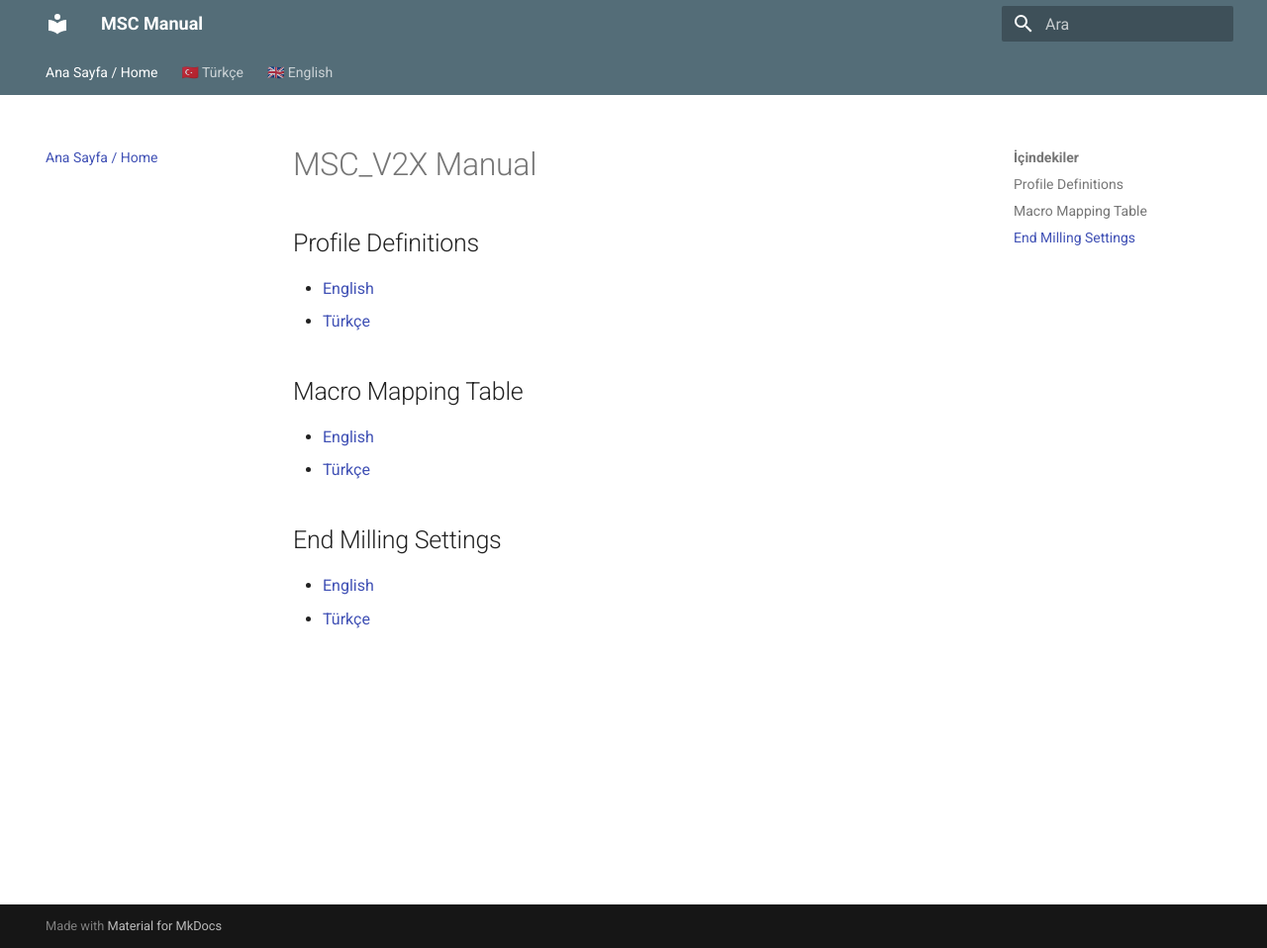
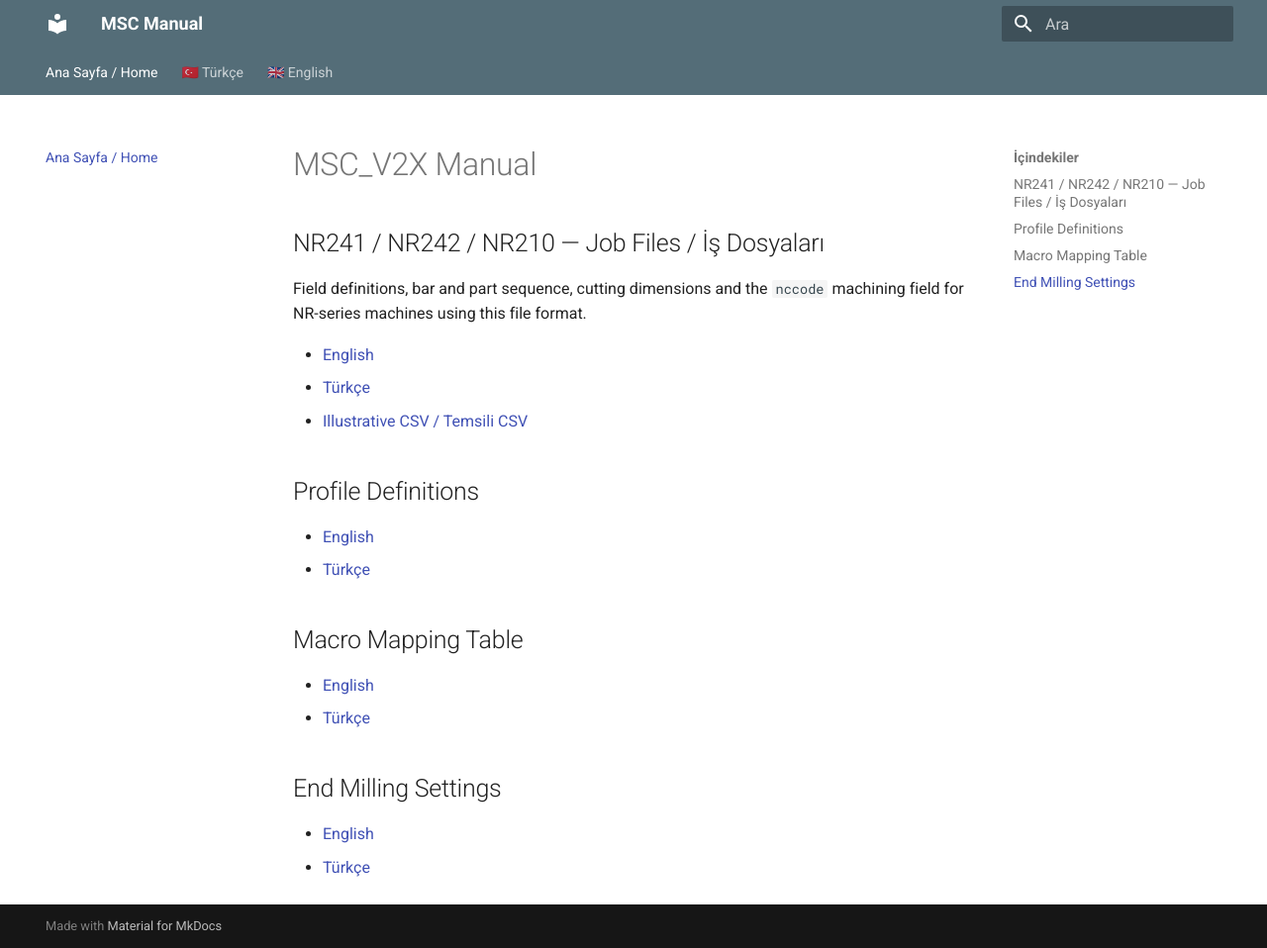
Before and after one commit to hm-info/msc, an MkDocs documentation site: the page built from docs/index.md, in a window 1280 px wide and 958 px high. Shown: the whole window at 99% size. Built offline with MkDocs 1.6.1 and Material for MkDocs 9.7.7, drawn with Linux system fonts in a browser that asks for light colours.

Commit message:
docs: add NR-series job file and nccode reference in Turkish and English

```diff
--- /dev/null
+++ b/docs/downloads/NR_Series_Job_Example.csv
@@ -0,0 +1,4 @@
+id;ksn;ksnbar;ktn;ktnbar;l;r;code;info;width;height;trolley;box;orientation;reinf;reinfbar;pos;prono;offno;agent;customer;date;nccode;isfix;colorcode;colorinfo;mainprofile;subcust;image;DATA1
+1;1;59800;1;4710;45;135;PROFILE001;DEMO PROFILE;4650;4100;1;1;TOP;REINF001;1300;1;DEMO-PR001;DEMO-CT001;DEMO DEALER;DEMO CUSTOMER;2026-10-20;H00201010500001000H01601011000000000;0;11;DEMO COLOR;MAIN001;;images/demo-part-001.wmf;
+2;1;59800;2;14010;45;135;PROFILE001;DEMO PROFILE;17600;13950;1;2;RIGHT;REINF001;1300;2;DEMO-PR001;DEMO-CT001;DEMO DEALER;DEMO CUSTOMER;2026-10-20;H01601011000000000;0;11;DEMO COLOR;MAIN001;;images/demo-part-002.wmf;
+3;2;60000;1;9160;45;135;PROFILE001;DEMO PROFILE;11650;9100;1;3;BOTTOM;REINF001;800;3;DEMO-PR001;DEMO-CT001;DEMO DEALER;DEMO CUSTOMER;2026-10-20;;0;11;DEMO COLOR;MAIN001;;images/demo-part-003.wmf;
--- a/docs/index.md
+++ b/docs/index.md
@@ -1,13 +1,21 @@
 # MSC_V2X Manual
 
+## NR241 / NR242 / NR210 — Job Files / İş Dosyaları
+
+Field definitions, bar and part sequence, cutting dimensions and the `nccode` machining field for NR-series machines using this file format.
+
+- [English](nr_job_file_en.md)
+- [Türkçe](nr_job_file_tr.md)
+- [Illustrative CSV / Temsili CSV](downloads/NR_Series_Job_Example.csv)
+
 ## Profile Definitions
-- [English](profile_definitions_en)
-- [Türkçe](profile_definitions_tr)
+- [English](profile_definitions_en.md)
+- [Türkçe](profile_definitions_tr.md)
 
 ## Macro Mapping Table
-- [English](macro_mapping_en)
-- [Türkçe](macro_mapping_tr)
+- [English](macro_mapping_en.md)
+- [Türkçe](macro_mapping_tr.md)
 
 ## End Milling Settings
-- [English](endmilling_settings_en)
-- [Türkçe](endmilling_settings_tr)
+- [English](endmilling_settings_en.md)
+- [Türkçe](endmilling_settings_tr.md)
--- a/mkdocs.yml
+++ b/mkdocs.yml
@@ -19,10 +19,14 @@ theme:
 nav:
   - Ana Sayfa / Home: index.md
   - 🇹🇷 Türkçe:
+    - İş Dosyaları:
+      - NR241 / NR242 / NR210: nr_job_file_tr.md
     - End Milling Ayarları: endmilling_settings_tr.md
     - Makro Eşleştirme: macro_mapping_tr.md
     - Profil Tanımları: profile_definitions_tr.md
   - 🇬🇧 English:
+    - Job Files:
+      - NR241 / NR242 / NR210: nr_job_file_en.md
     - End Milling Settings: endmilling_settings_en.md
     - Macro Mapping: macro_mapping_en.md
     - Profile Definitions: profile_definitions_en.md
--- /dev/null
+++ b/requirements.txt
@@ -0,0 +1 @@
+mkdocs-material==9.7.6
```
Also changed, not shown: README.md (+9 -0 lines), docs/nr_job_file_en.md (added, +132 -0 lines), docs/nr_job_file_tr.md (added, +132 -0 lines), 1 other file.
